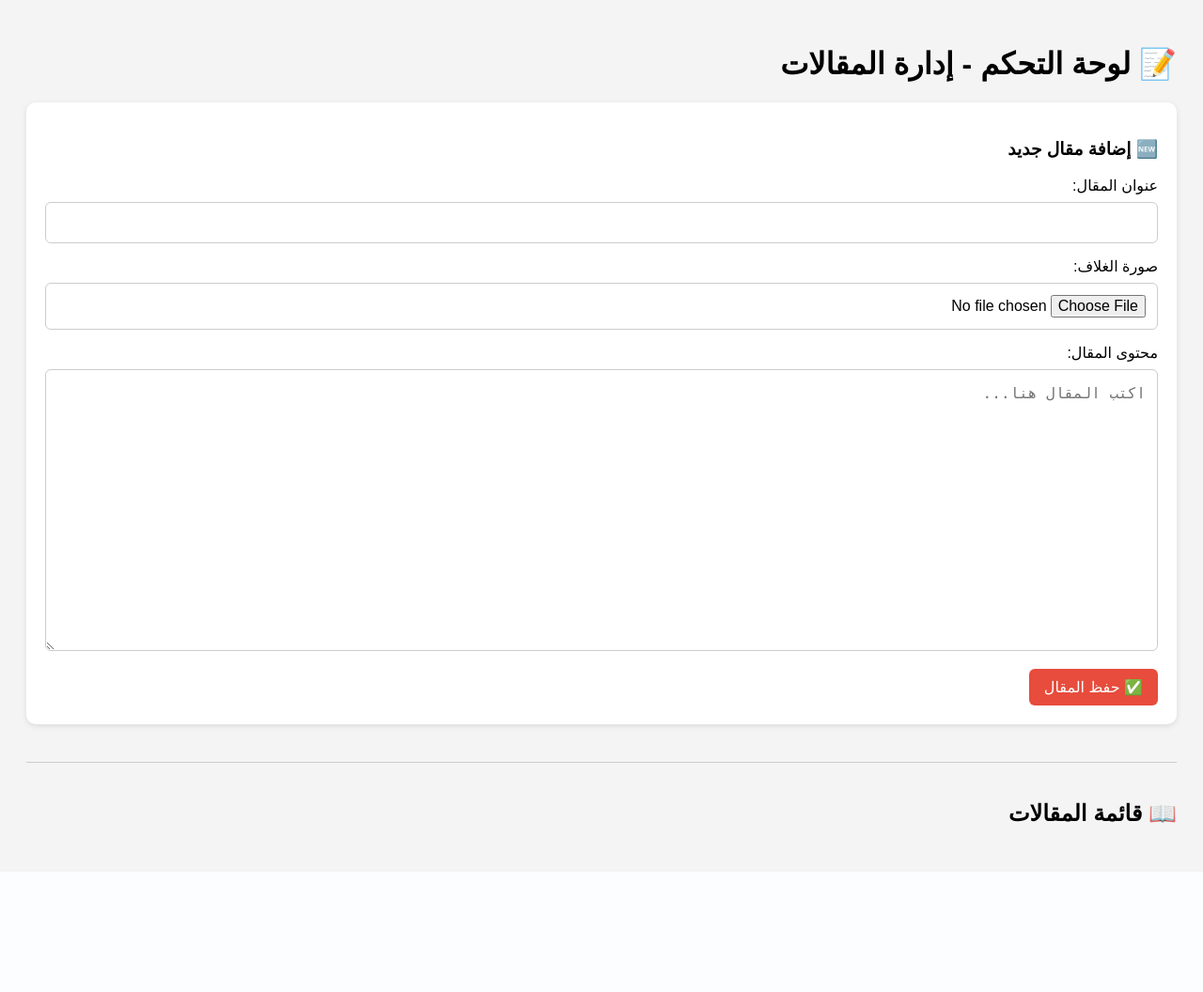
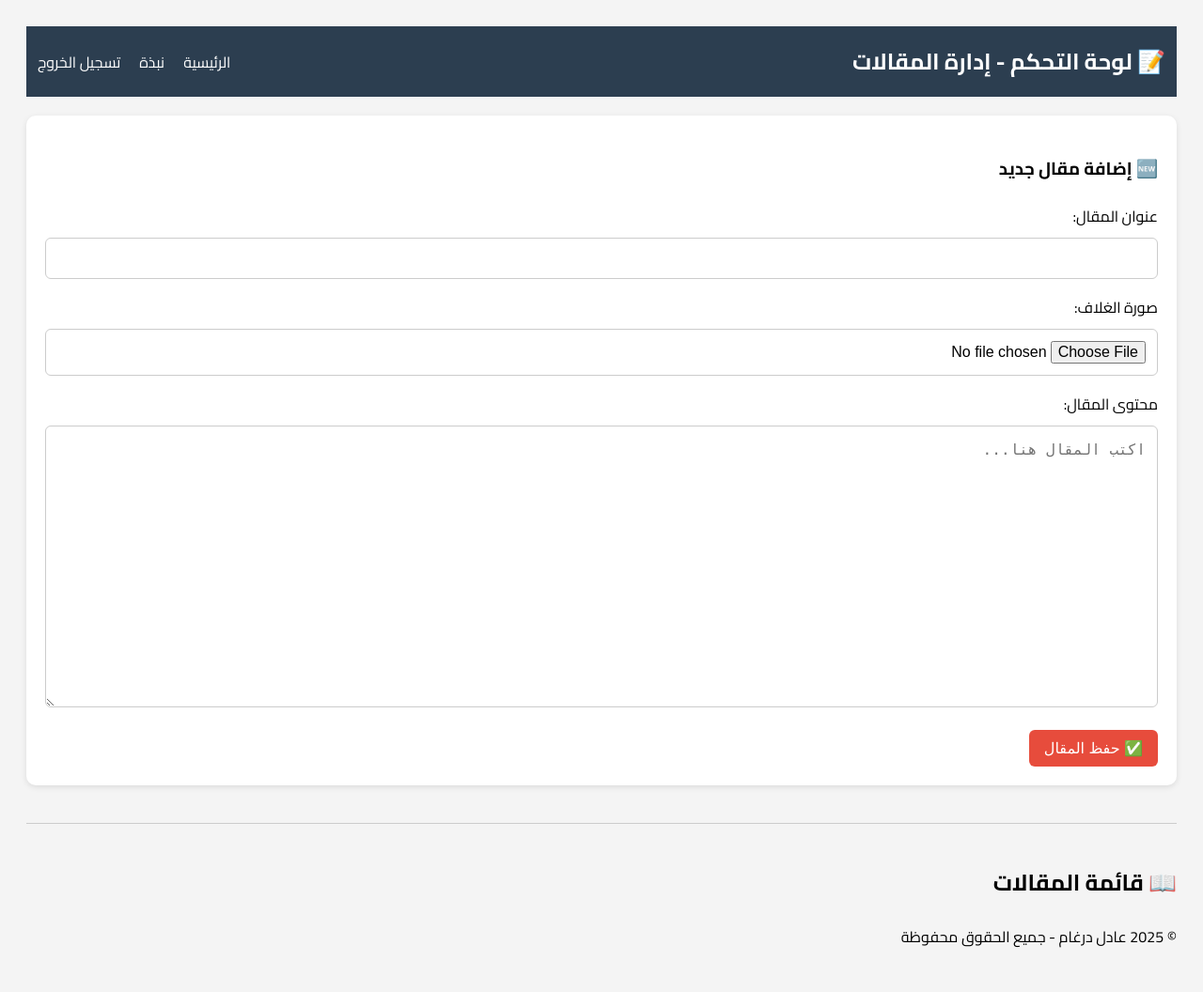
Before and after one commit to SaidNexus/adel-drgam, a Flask app: page /dashboard in a window 1280 px wide. Shown: the whole page at 94% size. Before the commit the page ends 876 px from the top, so only its background shows below. Run offline with Flask 3, Linux system fonts and the light colour scheme; the visitor is signed in with stand-in values (Sample User, id 1).

Commit message:
Update dashboard.html

```diff
--- a/templates/dashboard.html
+++ b/templates/dashboard.html
@@ -2,13 +2,53 @@
 <html lang="ar" dir="rtl">
 <head>
   <meta charset="UTF-8">
+  <meta name="viewport" content="width=device-width, initial-scale=1.0">
   <title>لوحة التحكم</title>
+  <link href="https://fonts.googleapis.com/css2?family=Cairo:wght@400;700&display=swap" rel="stylesheet">
   <style>
     body {
       font-family: 'Cairo', sans-serif;
       background: #f4f4f4;
       padding: 20px;
       direction: rtl;
+    }
+
+    .main-header {
+      background: #2c3e50;
+      color: white;
+      padding: 15px 0;
+      margin-bottom: 20px;
+    }
+
+    .main-header .container {
+      max-width: 1200px;
+      margin: 0 auto;
+      display: flex;
+      justify-content: space-between;
+      align-items: center;
+    }
+
+    .main-header h1 {
+      margin: 0;
+      font-size: 24px;
+    }
+
+    .nav-links {
+      list-style: none;
+      margin: 0;
+      padding: 0;
+      display: flex;
+      gap: 20px;
+    }
+
+    .nav-links a {
+      color: white;
+      text-decoration: none;
+      font-size: 16px;
+    }
+
+    .nav-links a:hover {
+      text-decoration: underline;
     }
 
     .article {
@@ -54,7 +94,7 @@
     img {
       border-radius: 5px;
       margin-top: 10px;
-      max-width: 100%;
+      max-width: 100px;
       height: auto;
     }
 
@@ -64,12 +104,38 @@
       height: 1px;
       background: #ccc;
     }
+
+    .book-item {
+      margin: 20px 0;
+      padding: 10px;
+      border-bottom: 1px solid #eee;
+    }
+
+    .book-item a {
+      color: #e74c3c;
+      text-decoration: none;
+    }
+
+    .book-item a:hover {
+      text-decoration: underline;
+    }
   </style>
 </head>
 <body>
+  <header class="main-header">
+    <div class="container">
       <h1>📝 لوحة التحكم - إدارة المقالات</h1>
+      <nav>
+        <ul class="nav-links">
+          <li><a href="/">الرئيسية</a></li>
+          <li><a href="/about.html">نبذة</a></li>
+          <li><a href="/logout">تسجيل الخروج</a></li>
+        </ul>
+      </nav>
+    </div>
+  </header>
 
-  <form method="POST" enctype="multipart/form-data">
+  <form method="POST" action="{{ url_for('dashboard') }}" enctype="multipart/form-data">
     <div class="article">
       <h3>🆕 إضافة مقال جديد</h3>
 
@@ -77,7 +143,7 @@
       <input type="text" name="title" required>
 
       <label>صورة الغلاف:</label>
-      <input type="file" name="image" accept="image/*" required>
+      <input type="file" name="image" accept="image/*">
 
       <label>محتوى المقال:</label>
       <textarea name="content" placeholder="اكتب المقال هنا..." required></textarea>
@@ -90,11 +156,20 @@
 
   <h2>📖 قائمة المقالات</h2>
   {% for book in books %}
-  <div>
+    <div class="book-item">
       <h3>{{ book.title }}</h3>
-    <img src="{{ book.image }}" width="100">
+      {% if book.image %}
+        <img src="{{ url_for('static', filename=book.image.split('static/')[1]) }}" alt="{{ book.title }}" width="100">
+      {% endif %}
+      <p>{{ book.content }}</p>
       <a href="{{ url_for('delete_book', book_id=book.id) }}">حذف</a>
     </div>
   {% endfor %}
+
+  <footer>
+    <div class="container">
+      <p>© 2025 عادل درغام - جميع الحقوق محفوظة</p>
+    </div>
+  </footer>
 </body>
 </html>
```
Lines whose indentation alone changed are shown as unchanged.
